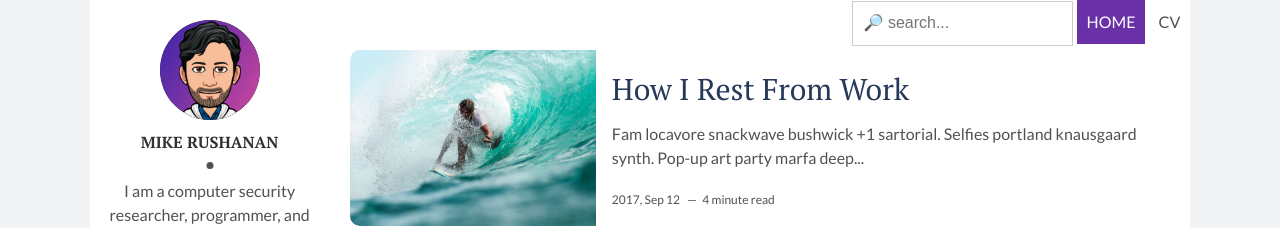
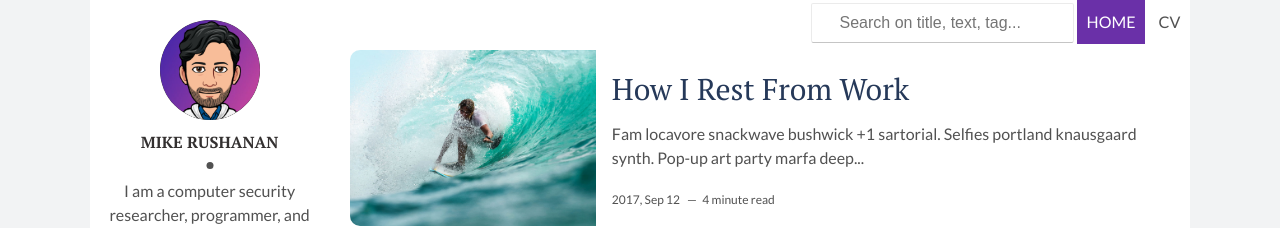
Before and after one commit to micharu123/micharu123.github.io, a Jekyll site: the page built from docs/index.html, in a window 1280 px wide. Shown: the top 228 px of the page. Built offline with Jekyll 4.4.1, drawn with Linux system fonts in a browser that asks for light colours; the list of posts is cut into pages by our own code.

Commit message:
Implemented simple search
We are debugging a JSON error.

```diff
--- a/docs/_includes/head.html
+++ b/docs/_includes/head.html
@@ -87,4 +87,5 @@
 	<link rel="stylesheet" href="{{ "/assets/css/main.css" | prepend: site.baseurl }}">
 	<!-- Site JavaScript -->
 	<script src="{{ "/assets/js/main.js" | prepend: site.baseurl }}" type="text/javascript"></script>
+  <script src="{{ "/assets/js/simple-jekyll-search.min.js" | prepend: site.baseurl }}" type="text/javascript"></script>
 </head>
--- a/docs/_includes/javascripts.html
+++ /dev/null
@@ -1,2 +0,0 @@
-<!-- Main Js -->
-<script src="{{site.baseurl}}/assets/js/main.js"></script>
--- a/docs/_layouts/default.html
+++ b/docs/_layouts/default.html
@@ -6,12 +6,6 @@
   <div class="wrapper disable-scrollbars">
     <nav class="main-nav">
       <ul>
-        <li>
-          <div id="search-container">
-            <input type="text" id="search-input" class="search-input" placeholder="🔎 search...">
-            <ul id="results-container"></ul>
-            </div>
-        </li>
         {% assign navigation_pages = site.html_pages | sort: 'navigation_weight' %}
         {% for p in navigation_pages %}
           {% if p.navigation_weight %}
--- a/docs/_layouts/post.html
+++ b/docs/_layouts/post.html
@@ -4,7 +4,7 @@ layout: main
 <!-- Dynamically update navigation with post name. -->
 <script type="text/javascript">
   var post_title = "{{ page.title }}";
-  insert_post_into_nav_main(post_title);
+  insert_into_nav_main(false, post_title);
 </script>
 
 <article class="article-page">
--- a/docs/assets/css/main.css
+++ b/docs/assets/css/main.css
@@ -941,14 +941,12 @@ nav.main-nav li a:hover {
 }
 
 .search-input {
-  display: block;
-  max-width: 280px;
-  height: 45px;
-  margin: auto;
-  border: 1px solid rgba(0,0,0,0.2);
   outline: none;
-  font-size: medium;
-  padding-left: 10px;
+  padding: 10px 27px;
+  border: none;
+  width: 100%;
+  border-radius: 1px;
+  box-shadow: 0 1px 0px 0 rgba(0,0,0,0.16), 0 0 0 1px rgba(0,0,0,0.08);
 }
 
 .post, .article-page {
--- a/docs/assets/js/main.js
+++ b/docs/assets/js/main.js
@@ -1,9 +1,27 @@
 "use strict";
 
-// Function to dynamically update navigation main with post titles.
-function insert_post_into_nav_main(post_title) {
+// Function to dynamically update navigation main with post title or search bar.
+function insert_into_nav_main(search_bar, post_title) {
     var ul = document.getElementsByClassName("main-nav")[0].childNodes[1];
     var li = document.createElement("li");
-    li.innerHTML = "<a href=\"{{ p.url }}\" class=\"active\">" + post_title + "</a>";
-    ul.appendChild(li);
+
+    if (search_bar) {
+        li.innerHTML = "<div id=\"search-container\"><input type=\"text\" class=\"search-input\" placeholder=\"Search on title, text, tag...\"><ul id=\"results-container\"></ul></div>";
+
+        // Insert to head of nav.
+        ul.insertBefore(li, ul.firstChild);
+
+        // Instantiate search object.
+        SimpleJekyllSearch({
+            searchInput: document.getElementById('search-input'),
+            resultsContainer: document.getElementById('results-container'),
+            json: '/assets/js/search.json'
+        });
+    }
+    else {
+        li.innerHTML = "<a href=\"{{ p.url }}\" class=\"active\">" + post_title + "</a>";
+
+        // Append the new element.
+       ul.appendChild(li);
+    }
 }
--- a/docs/index.html
+++ b/docs/index.html
@@ -3,6 +3,11 @@ layout: main
 title: HOME
 navigation_weight: 2
 ---
+<!-- Generate search bar -->
+<script type="text/javascript">
+  insert_into_nav_main(true, null);
+</script>
+
 {% for post in paginator.posts %}
 <article class="post">
   {% if post.img %}
```
Also changed, not shown: docs/assets/js/simple-jekyll-search.min.js (added).
